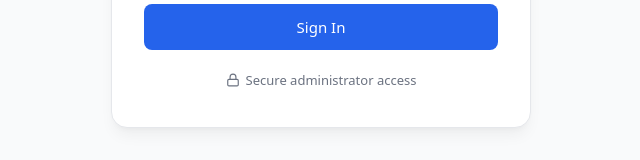
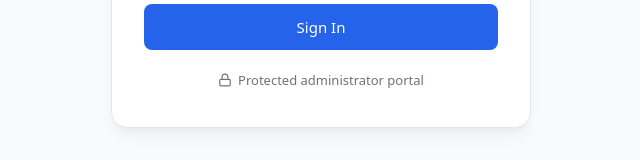
Before and after one commit to ashok770/Mobile-Shop-Website, a React (Vite) app: page /admin/login in a window 1280 px wide. Shown: the part 532-692 px from the top of the page, without its empty margins (319-959 px from the left). Built offline with nearby package versions, Linux system fonts and the light colour scheme; no server answers.

Commit message:
added the logo to the login page

```diff
--- a/src/admin/AdminLogin.jsx
+++ b/src/admin/AdminLogin.jsx
@@ -314,7 +314,7 @@ function AdminLogin() {
             }}
           >
             <Lock size={14} />
-            <span style={{ fontSize: "13px" }}>Secure administrator access</span>
+            <span style={{ fontSize: "13px" }}>Protected administrator portal</span>
           </div>
         </form>
       </div>
```
